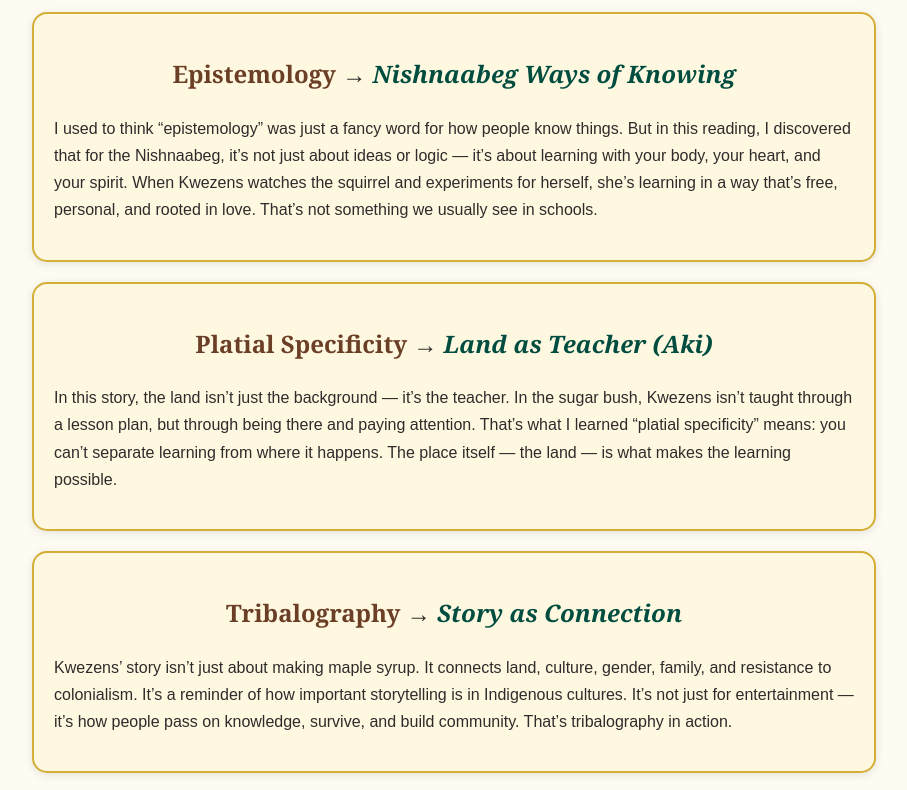
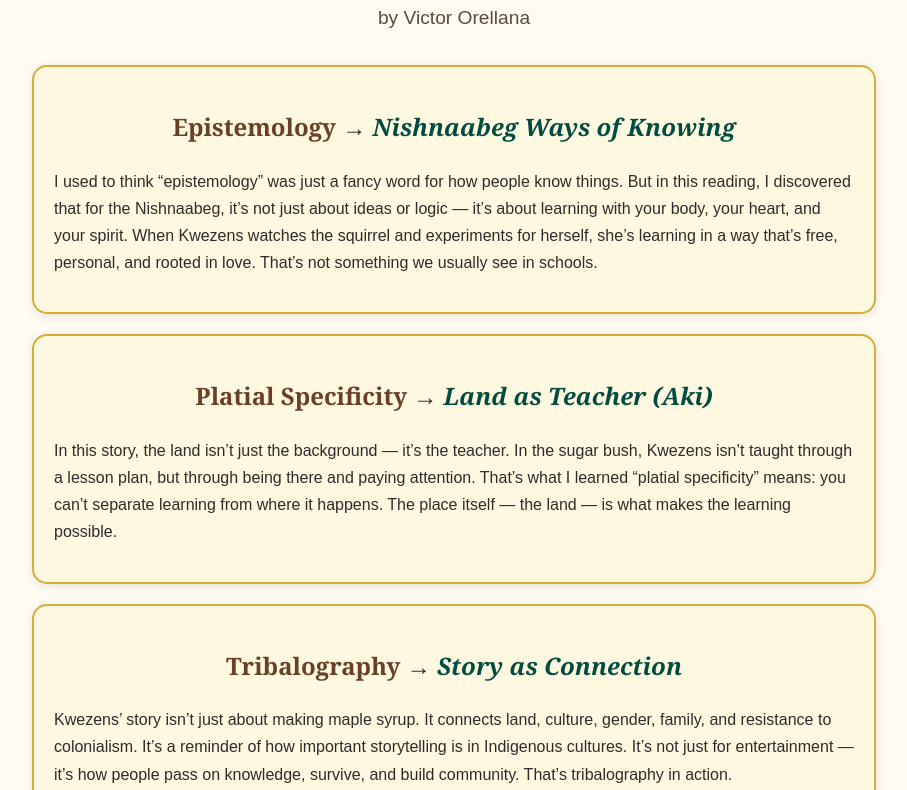
Before and after one commit to Victor-149/land-as-pedagogy, a plain HTML site: page index.html in a window 1280 px wide. Shown: the part 113-903 px from the top of the page, without its empty margins (186-1093 px from the left). Drawn offline with Linux system fonts and the light colour scheme.

Commit message:
Add files via upload

```diff
--- a/index.html
+++ b/index.html
@@ -18,6 +18,13 @@
     }
     h1 {
       color: #3b240b;
+    }
+    .name {
+      text-align: center;
+      font-size: 1.2em;
+      margin-top: -10px;
+      margin-bottom: 30px;
+      color: #5a4b3b;
     }
     section {
       background-color: #fff8e1;
@@ -40,6 +47,7 @@
 </head>
 <body>
   <h1>Land as Pedagogy: A Vocabulary Story</h1>
+  <div class="name">by Victor Orellana</div>
 
   <section>
     <h2><span class="term">Epistemology</span> → <span class="indigenous-term">Nishnaabeg Ways of Knowing</span></h2>
```
